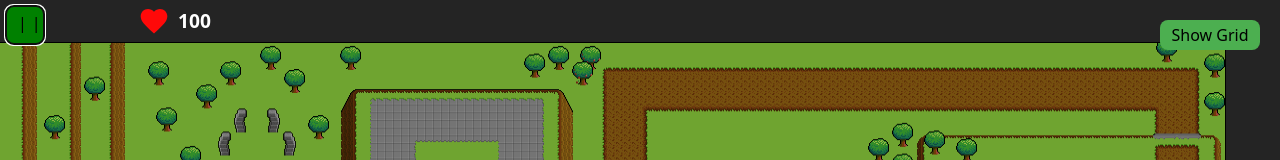
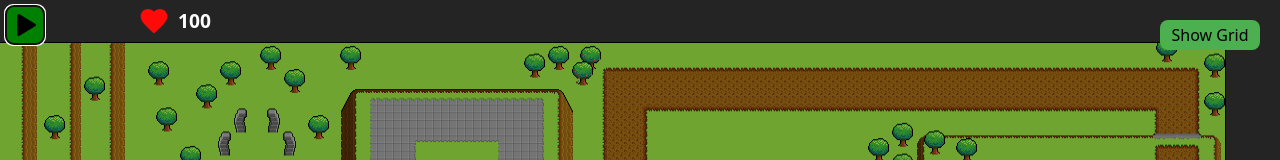
Before and after one commit to Suriya-Kodehode/Nettleserspill, a React (Vite) app: page /game in a window 1280 px wide. Both pictures are taken after a click on the button "||". Shown: the top 160 px of the page. Built offline with nearby package versions, Linux system fonts and the light colour scheme.

Commit message:
update pause button

```diff
--- a/src/CSSModules/pause.module.css
+++ b/src/CSSModules/pause.module.css
@@ -15,6 +15,14 @@
   letter-spacing: 5px;
   left: 12px;
   top: -10px;
+  font-weight: bolder;
+}
+.pause img {
+  position: absolute;
+  left: 0px;
+  top: 0px;
+  width: 100%;
+  height: 100%;
 }
 
 .Bscreen {
--- a/src/components/Pause.jsx
+++ b/src/components/Pause.jsx
@@ -1,14 +1,26 @@
+import { useState } from "react";
 import styles from "../CSSModules/pause.module.css";
 
-function Break() {
-  console.log("pause");
-}
+export default function Pause() {
+  const [isPaused, setIsPaused] = useState(true);
 
-export default function Pause() {
+  const toggleState = () => {
+    if (isPaused) {
+      console.log("playing");
+    } else {
+      console.log("paused");
+    }
+    setIsPaused(!isPaused);
+  };
+
   return (
     <div className={styles.Bscreen}>
-      <button className={styles.pause} onClick={Break}>
-        <p>||</p>
+      <button className={styles.pause} onClick={toggleState}>
+        {isPaused ? (
+          <p>||</p>
+        ) : (
+          <img src="/images/icons/play button.svg" alt="Play button" />
+        )}
       </button>
     </div>
   );
```
Also changed, not shown: public/images/icons/play button.svg (added).
